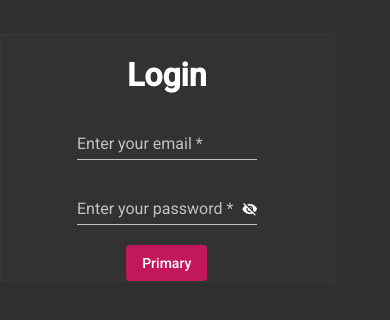
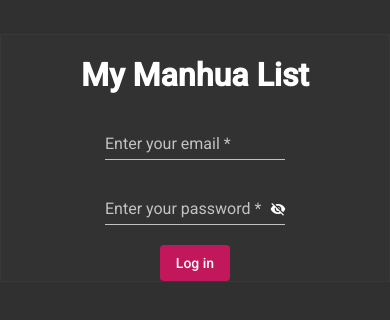
Before and after one commit to luturol/manhua-list, an Angular app: page / in a window 390 px wide. Shown: the part 264-584 px from the top of the page. Built offline with nearby package versions, Linux system fonts and the light colour scheme.

Commit message:
Fixed width from container and changed header and button message

```diff
--- a/src/app/login/login.component.css
+++ b/src/app/login/login.component.css
@@ -34,11 +34,9 @@ mat-form-field  button {
 
 @media only screen and (max-width: 600px) {
     .container {
-        width: 85%;
+        width: 100%;
         text-align: center;
         margin: 0;
         padding: 0;
     }
-
-
-  }
+}
--- a/src/app/login/login.component.html
+++ b/src/app/login/login.component.html
@@ -1,6 +1,6 @@
 <div class="container-master">
     <div class="container">
-        <h1>Login</h1>
+        <h1>My Manhua List</h1>
         <form [formGroup]="loginForm" (ngSubmit)="onSubmit()">
             <div class="container-inputs">
                 <div class="row">
@@ -28,7 +28,7 @@
 
                 <div class="row">
                     <div class="col-sm-8">
-                        <button mat-flat-button color="primary" type="submit">Primary</button>
+                        <button mat-flat-button color="primary" type="submit">Log in</button>
                     </div>
                 </div>
             </div>
```
